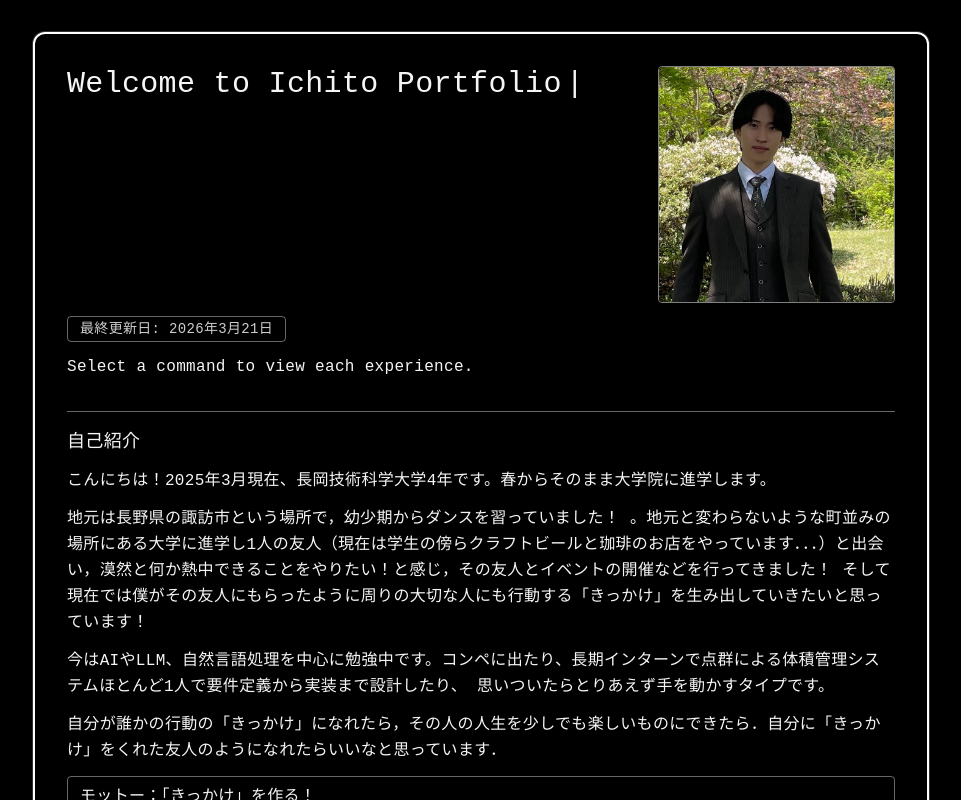
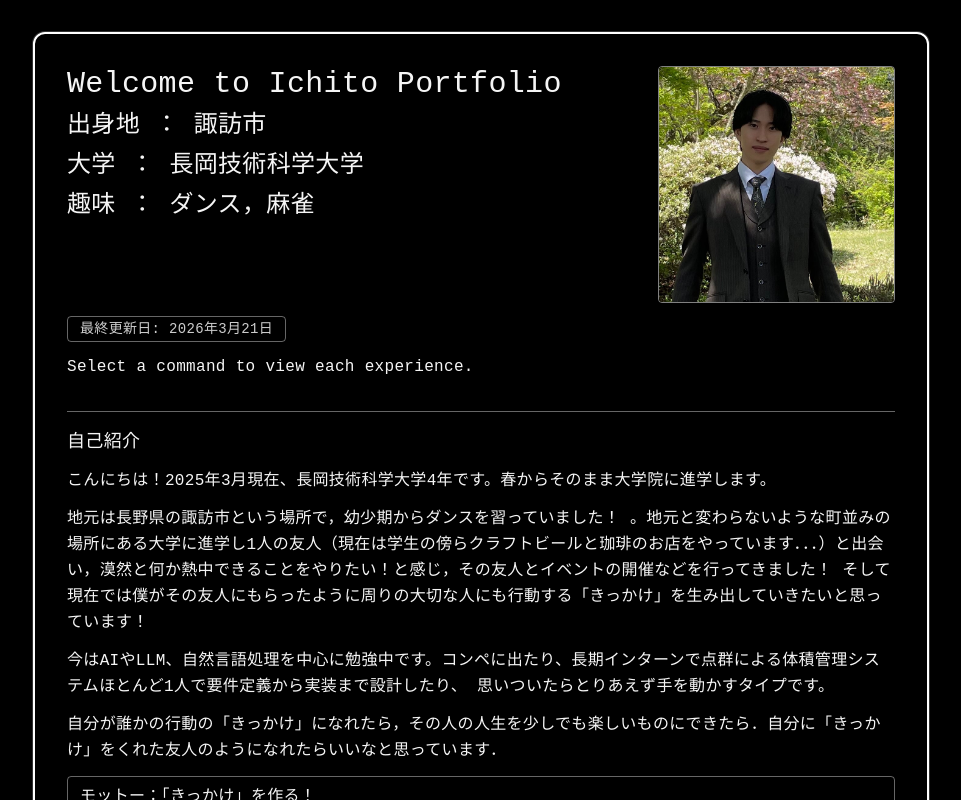
Before and after one commit to ichito-watanabe/portfolio, a Next.js app: page / in a window 1280 px wide. Shown: the top 800 px of the page, without its empty margins (159-1120 px from the left). Built offline with nearby package versions, Linux system fonts and the light colour scheme; a web font is replaced by a local one.

Commit message:
詳細なプロフィールの表示に更新

```diff
--- a/app/page.tsx
+++ b/app/page.tsx
@@ -9,9 +9,17 @@ import { Typewriter } from "@/components/Typewriter";
 import { Window } from "@/components/Window";
 import { projectsByDateDesc } from "@/lib/projects";
 
-const introText = "Welcome to Ichito Portfolio";
+const introTitle = "Welcome to Ichito Portfolio";
+const introProfileLines = [
+  "出身地 ： 諏訪市",
+  "大学 ： 長岡技術科学大学",
+  "趣味 ： ダンス，麻雀",
+] as const;
+const introLines = [introTitle, ...introProfileLines] as const;
+const introWidthReference = introTitle;
 const profileImagePath = "/images/profile_img.png";
 const lastUpdatedAt = "2026-03-21";
+const TYPEWRITER_SPEED_MS = 65;
 const MIN_IMAGE_SIZE = 80;
 const MAX_IMAGE_SIZE = 440;
 const HEADER_GAP = 16;
@@ -32,6 +40,18 @@ export default function Home() {
   const headerRef = useRef<HTMLDivElement | null>(null);
   const titleMeasureRef = useRef<HTMLParagraphElement | null>(null);
   const [imageSize, setImageSize] = useState(MIN_IMAGE_SIZE);
+  const [introBlockMaxWidth, setIntroBlockMaxWidth] = useState<number | null>(null);
+  const [activeIntroIndex, setActiveIntroIndex] = useState(0);
+
+  const handleIntroComplete = (lineIndex: number) => {
+    setActiveIntroIndex((current) => {
+      if (current !== lineIndex || current >= introLines.length - 1) {
+        return current;
+      }
+
+      return current + 1;
+    });
+  };
 
   useEffect(() => {
     const updateImageSize = () => {
@@ -43,11 +63,12 @@ export default function Home() {
       }
 
       const headerWidth = headerEl.getBoundingClientRect().width;
-      const titleWidth = titleEl.getBoundingClientRect().width;
+      const titleWidth = Math.ceil(titleEl.getBoundingClientRect().width);
       const available = Math.floor(headerWidth - titleWidth - HEADER_GAP);
       const baseSize = Math.max(MIN_IMAGE_SIZE, Math.min(MAX_IMAGE_SIZE, available));
       const nextSize = Math.max(MIN_IMAGE_SIZE, Math.floor(baseSize * IMAGE_SCALE));
 
+      setIntroBlockMaxWidth(titleWidth);
       setImageSize(nextSize);
     };
 
@@ -74,11 +95,22 @@ export default function Home() {
             aria-hidden
             className="pointer-events-none invisible absolute left-0 top-0 whitespace-nowrap text-2xl md:text-3xl"
           >
-            {introText}
+            {introWidthReference}
           </p>
 
-          <div className="min-w-0 flex-1">
-            <Typewriter text={introText} speedMs={65} className="text-2xl md:text-3xl" />
+          <div
+            className="min-w-0 flex-1 space-y-1 md:space-y-2"
+            style={introBlockMaxWidth ? { maxWidth: `${introBlockMaxWidth}px` } : undefined}
+          >
+            {introLines.slice(0, activeIntroIndex + 1).map((line, index) => (
+              <Typewriter
+                key={line}
+                text={line}
+                speedMs={TYPEWRITER_SPEED_MS}
+                className={index === 0 ? "text-2xl md:text-3xl" : "text-lg md:text-2xl"}
+                onComplete={index === activeIntroIndex ? () => handleIntroComplete(index) : undefined}
+              />
+            ))}
           </div>
 
           <div
--- a/components/Typewriter.tsx
+++ b/components/Typewriter.tsx
@@ -1,18 +1,30 @@
 "use client";
 
-import { useEffect, useMemo, useState } from "react";
+import { useEffect, useRef, useState } from "react";
 
 type TypewriterProps = {
   text: string;
   speedMs?: number;
   className?: string;
+  onComplete?: () => void;
 };
 
-export function Typewriter({ text, speedMs = 70, className = "" }: TypewriterProps) {
+export function Typewriter({
+  text,
+  speedMs = 70,
+  className = "",
+  onComplete,
+}: TypewriterProps) {
   const [index, setIndex] = useState(0);
+  const completionNotifiedRef = useRef(false);
 
   useEffect(() => {
     if (index >= text.length) {
+      if (!completionNotifiedRef.current) {
+        completionNotifiedRef.current = true;
+        onComplete?.();
+      }
+
       return;
     }
 
@@ -21,14 +33,15 @@ export function Typewriter({ text, speedMs = 70, className = "" }: TypewriterPro
     }, speedMs);
 
     return () => window.clearTimeout(timer);
-  }, [index, speedMs, text]);
+  }, [index, onComplete, speedMs, text]);
 
-  const displayText = useMemo(() => text.slice(0, index), [index, text]);
+  const displayText = text.slice(0, index);
+  const isTyping = index < text.length;
 
   return (
     <p className={className}>
       <span>{displayText}</span>
-      <span className="ml-1 inline-block animate-pulse">|</span>
+      {isTyping ? <span className="ml-1 inline-block animate-pulse">|</span> : null}
     </p>
   );
 }
```
